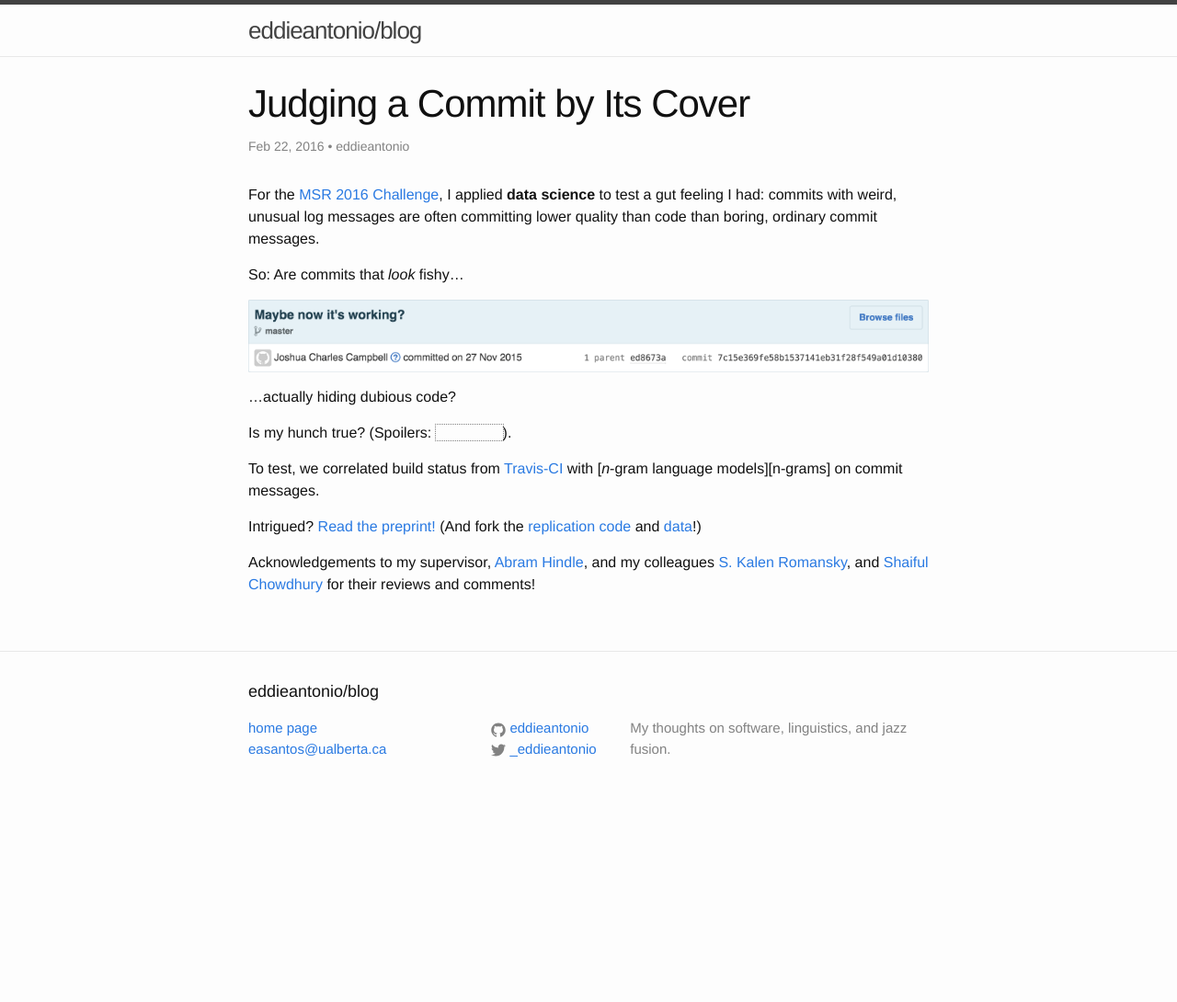
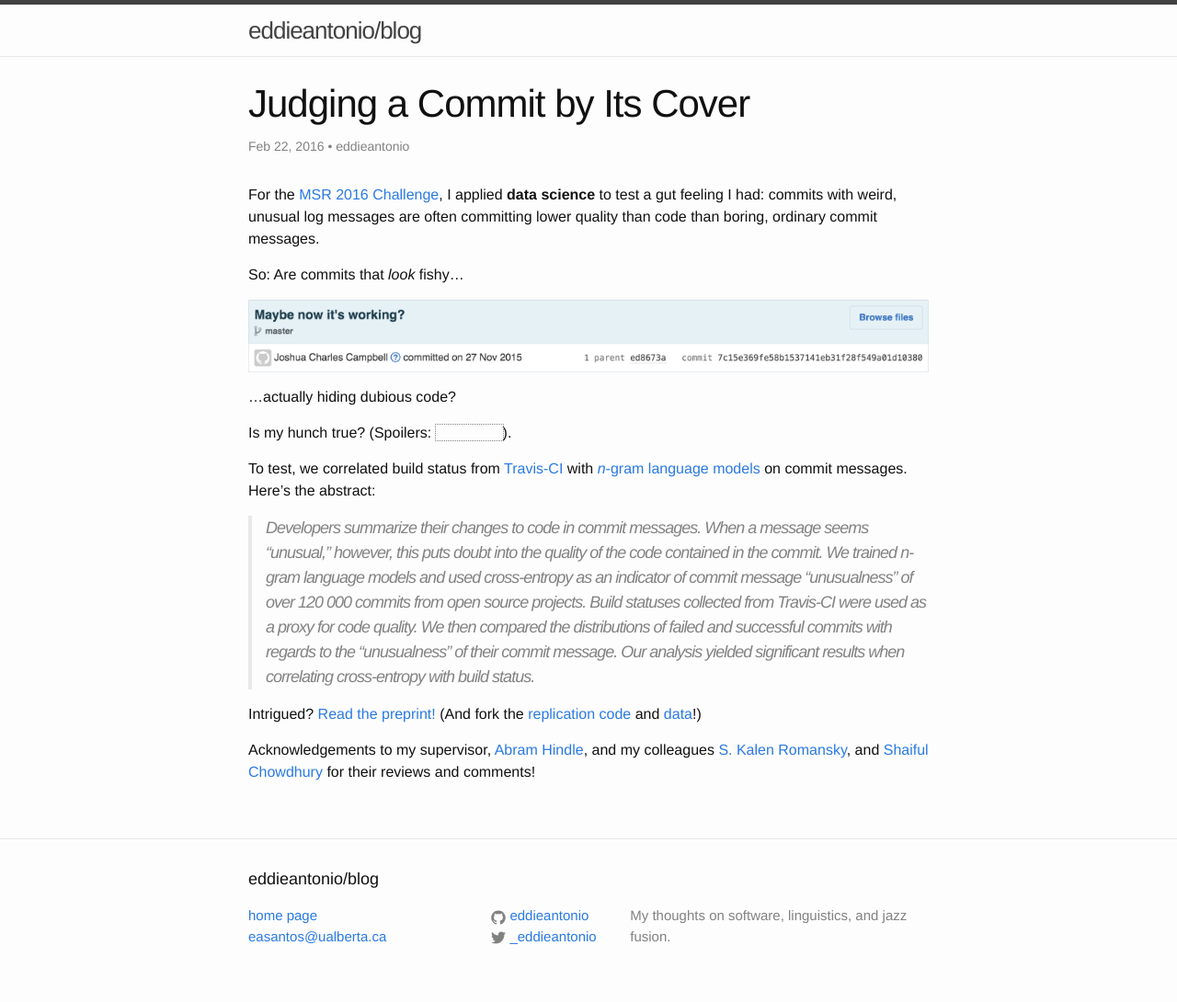
Before and after one commit to eddieantonio/blog, a Jekyll site: the page built from _posts/2016-02-22-judging-a-commit-by-its-cover.md, in a window 1280 px wide. Shown: the whole page at 92% size. Built offline with Jekyll 4.4.1, drawn with Linux system fonts in a browser that asks for light colours; comment, search, counter and statistics services are not loaded; before the commit the page ends 900 px from its top, so only the background shows below that.

Commit message:
Add abstract.

```diff
--- a/_posts/2016-02-22-judging-a-commit-by-its-cover.md
+++ b/_posts/2016-02-22-judging-a-commit-by-its-cover.md
@@ -15,7 +15,10 @@ So: Are commits that *look* fishy...
 Is my hunch true? (Spoilers: <span class="spoliers">Marginally</span>).
 
 To test, we correlated build status from [Travis-CI][travis] with [*n*-gram
-language models][n-grams] on commit messages.
+language models][n-grams] on commit messages. Here's the abstract:
+
+> Developers summarize their changes to code in commit messages. When a message seems “unusual,” however, this puts doubt into the quality of the code contained in the commit. We trained
+> n-gram language models and used cross-entropy as an indicator of commit message “unusualness” of over 120 000 commits from open source projects. Build statuses collected from Travis-CI were used as a proxy for code quality. We then compared the distributions of failed and successful commits with regards to the “unusualness” of their commit message. Our analysis yielded significant results when correlating cross-entropy with build status.
 
 Intrigued? [Read the preprint!][preprint] (And fork the [replication
 code][code] and [data][data]!)
```
Also changed, not shown: other parts of _posts/2016-02-22-judging-a-commit-by-its-cover.md (+1 -1 lines).
